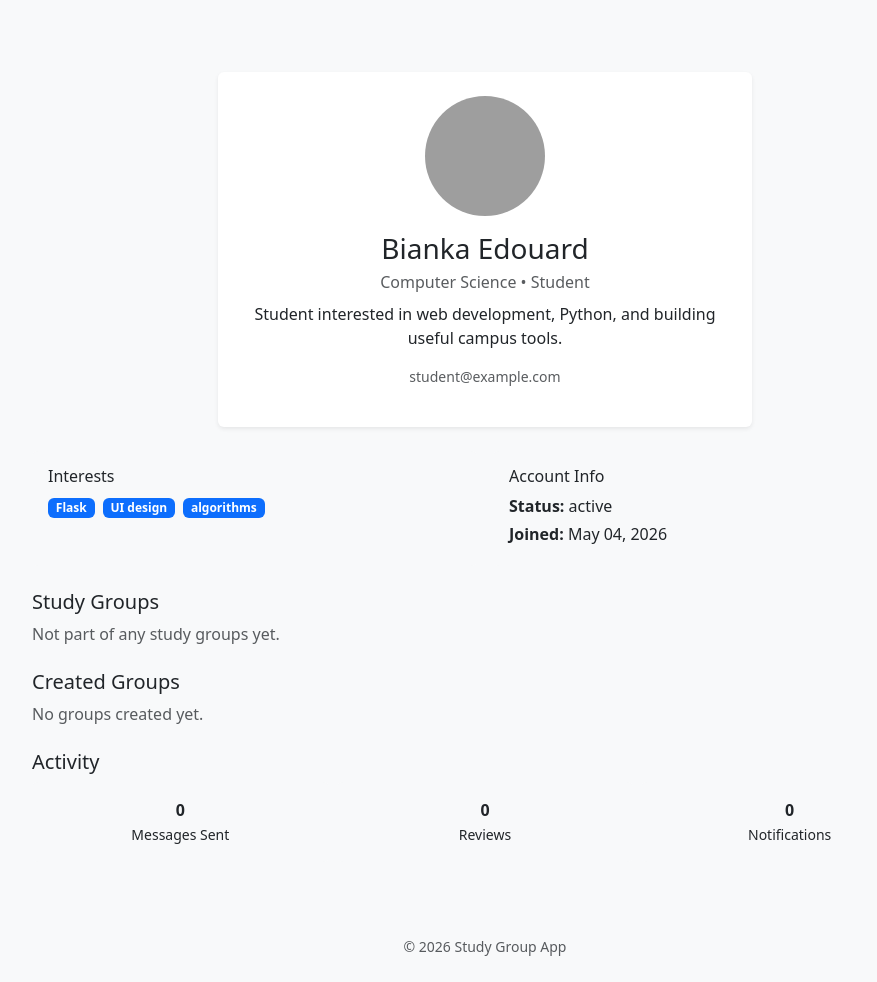
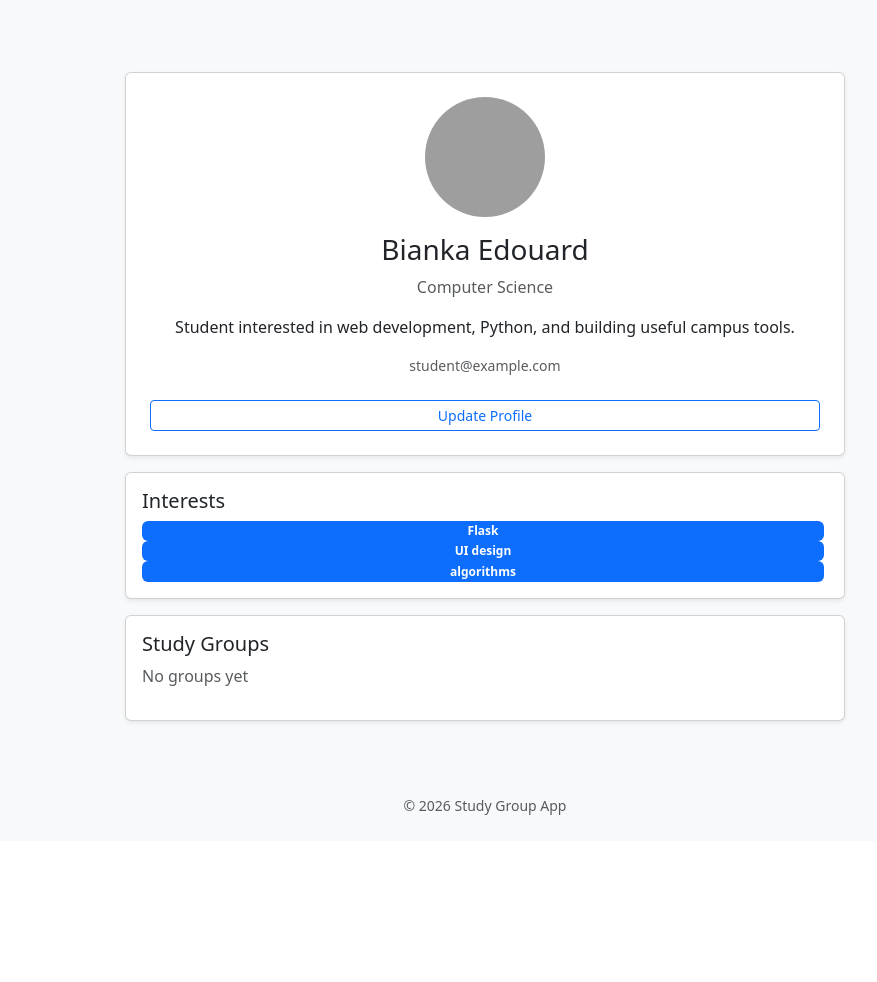
Before and after one commit to pjr8/CSC330-Project, a Flask app: page /profile in a window 1280 px wide. Shown: the part 56-1038 px from the top of the page, without its empty margins (155-1032 px from the left). After the commit the page ends 871 px from the top, so only its background shows below. Run offline with Flask 3, Linux system fonts and the light colour scheme; grey boxes are pictures that could not be loaded.

Commit message:
first test was good, now testing with an edit profile button and updated html/app.py file to go with the changes.

```diff
--- a/studygroupapp.py
+++ b/studygroupapp.py
@@ -1,24 +1,39 @@
-from flask import Flask, render_template
-from models import User  # type: ignore
+from flask import Flask, request, redirect, render_template, url_for
 
 app = Flask(__name__)
 
-@app.route("/")
-def index():
-    return render_template("index.html")
+# temporary "global user" for testing
+user_data = {
+    "firstName": "Bianka",
+    "lastName": "Edouard",
+    "major": "Computer Science",
+    "bio": "Student interested in web development, Python, and building useful campus tools.",
+    "scsuEmail": "student@example.com",
+    "interests": ["Flask", "UI design", "algorithms"]
+}
+
 
 @app.route("/profile")
 def profile():
-    user = User(
-        firstName="Bianka",
-        lastName="Edouard",
-        scsuEmail="student@example.com",
-        major="Computer Science",
-        bio="Student interested in web development, Python, and building useful campus tools.",
-        interests=["Flask", "UI design", "algorithms"]
-    )
+    return render_template("profile.html", user=user_data)
 
-    return render_template("profile.html", user=user)
+
+@app.route("/update-profile", methods=["GET", "POST"])
+def update_profile():
+    if request.method == "POST":
+
+        user_data["firstName"] = request.form.get("firstName")
+        user_data["lastName"] = request.form.get("lastName")
+        user_data["major"] = request.form.get("major")
+        user_data["bio"] = request.form.get("bio")
+
+        interests = request.form.get("interests")
+        user_data["interests"] = [i.strip() for i in interests.split(",")] if interests else []
+
+        return redirect(url_for("profile"))
+
+    return render_template("update_profile.html", user=user_data)
+
 
 if __name__ == "__main__":
     app.run(debug=True, host="0.0.0.0", port=8080)
--- a/templates/profile.html
+++ b/templates/profile.html
@@ -3,155 +3,72 @@
 {% block title %}Profile{% endblock %}
 
 {% block content %}
+
 <div class="container mt-4">
 
-  <!-- Profile Card -->
   <div class="row justify-content-center">
-    <div class="col-md-8 col-lg-6">
+    <div class="col-md-8">
 
-      <div class="card shadow-sm border-0">
-        <div class="card-body text-center p-4">
+      <!-- Profile Card -->
+      <div class="card shadow-sm p-4 text-center">
 
-          <!-- Profile Image -->
-          <img src="{{ user.profileImageUrl if user.profileImageUrl else url_for('static', filename='img/avatar.png') }}"
-               class="rounded-circle mb-3"
-               style="width:120px; height:120px; object-fit:cover;"
-               alt="Profile picture">
+        <img src="{{ user.profileImageUrl if user.profileImageUrl else url_for('static', filename='img/avatar.png') }}"
+             class="rounded-circle mx-auto mb-3"
+             width="120" height="120"
+             style="object-fit: cover;">
 
-          <!-- Name -->
-          <h3 class="mb-1">{{ user.getFullName() }}</h3>
+        <h3>{{ user.firstName }} {{ user.lastName }}</h3>
 
-          <!-- Major + Role -->
-          <p class="text-muted mb-2">
-            {{ user.major }} • {{ user.role|capitalize }}
-          </p>
+        <p class="text-muted">{{ user.major }}</p>
 
-          <!-- Bio -->
-          <p class="mb-3">
-            {{ user.bio if user.bio else "No bio yet." }}
-          </p>
+        <p>{{ user.bio if user.bio else "No bio yet." }}</p>
 
-          <!-- Email -->
-          <p class="text-muted small">
-            {{ user.scsuEmail }}
-          </p>
+        <p class="small text-muted">{{ user.scsuEmail }}</p>
 
-        </div>
-      </div>
-
-    </div>
-  </div>
-
-  <!-- Info Grid -->
-  <div class="row justify-content-center mt-4">
-    <div class="col-md-10">
-
-      <div class="row g-3">
-
-        <!-- Interests -->
-        <div class="col-md-6">
-          <div class="p-3 bg-light rounded h-100">
-            <h6>Interests</h6>
-
-            {% if user.interests %}
-              <div>
-                {% for interest in user.interests %}
-                  <span class="badge bg-primary me-1 mb-1">{{ interest }}</span>
-                {% endfor %}
-              </div>
-            {% else %}
-              <p class="text-muted">No interests added</p>
-            {% endif %}
-          </div>
-        </div>
-
-        <!-- Account Status -->
-        <div class="col-md-6">
-          <div class="p-3 bg-light rounded h-100">
-            <h6>Account Info</h6>
-
-            <p class="mb-1">
-              <strong>Status:</strong> {{ user.status }}
-            </p>
-
-            <p class="mb-1">
-              <strong>Joined:</strong> {{ user.createdAt.strftime('%b %d, %Y') }}
-            </p>
-          </div>
-        </div>
+        <!-- UPDATE BUTTON -->
+        <a href="{{ url_for('update_profile') }}" class="btn btn-outline-primary btn-sm mt-2">
+          Update Profile
+        </a>
 
       </div>
 
-      <!-- Study Groups -->
-      <div class="mt-4">
-        <h5>Study Groups</h5>
+      <!-- Interests -->
+      <div class="card shadow-sm mt-3 p-3">
+        <h5>Interests</h5>
 
-        {% set active_memberships = user.memberships | selectattr("status", "equalto", "active") | list %}
-
-        {% if active_memberships %}
-          <div class="list-group">
-            {% for m in active_memberships %}
-              {% if m.group %}
-                <div class="list-group-item">
-                  <strong>{{ m.group.title }}</strong><br>
-                  <small class="text-muted">{{ m.group.subject }}</small>
-                </div>
-              {% endif %}
-            {% endfor %}
-          </div>
+        {% if user.interests %}
+          {% for interest in user.interests %}
+            <span class="badge bg-primary me-1">{{ interest }}</span>
+          {% endfor %}
         {% else %}
-          <p class="text-muted">Not part of any study groups yet.</p>
+          <p class="text-muted">No interests yet</p>
         {% endif %}
       </div>
 
-      <!-- Created Groups -->
-      <div class="mt-4">
-        <h5>Created Groups</h5>
+      <!-- Study Groups -->
+      <div class="card shadow-sm mt-3 p-3">
+        <h5>Study Groups</h5>
 
-        {% if user.createdStudyGroups %}
-          <div class="list-group">
-            {% for group in user.createdStudyGroups %}
-              <div class="list-group-item">
-                <strong>{{ group.title }}</strong><br>
-                <small class="text-muted">{{ group.subject }}</small>
+        {% set active = user.memberships | selectattr("status", "equalto", "active") | list %}
+
+        {% if active %}
+          {% for m in active %}
+            {% if m.group %}
+              <div class="border-bottom py-2">
+                <strong>{{ m.group.title }}</strong><br>
+                <small class="text-muted">{{ m.group.subject }}</small>
               </div>
-            {% endfor %}
-          </div>
+            {% endif %}
+          {% endfor %}
         {% else %}
-          <p class="text-muted">No groups created yet.</p>
+          <p class="text-muted">No groups yet</p>
         {% endif %}
-      </div>
 
-      <!-- Activity -->
-      <div class="mt-4">
-        <h5>Activity</h5>
-
-        <div class="row g-2">
-          <div class="col-md-4">
-            <div class="p-3 bg-light rounded text-center">
-              <strong>{{ user.sentMessages|length }}</strong><br>
-              <small>Messages Sent</small>
-            </div>
-          </div>
-
-          <div class="col-md-4">
-            <div class="p-3 bg-light rounded text-center">
-              <strong>{{ user.reviews|length }}</strong><br>
-              <small>Reviews</small>
-            </div>
-          </div>
-
-          <div class="col-md-4">
-            <div class="p-3 bg-light rounded text-center">
-              <strong>{{ user.notifications|length }}</strong><br>
-              <small>Notifications</small>
-            </div>
-          </div>
-        </div>
       </div>
 
     </div>
   </div>
 
 </div>
+
 {% endblock %}
```
Also changed, not shown: templates/update_profile.html (added, +72 -0 lines), templates/base.html (line endings or trailing spaces).
